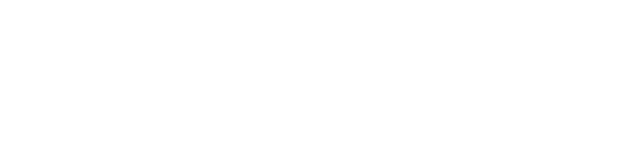
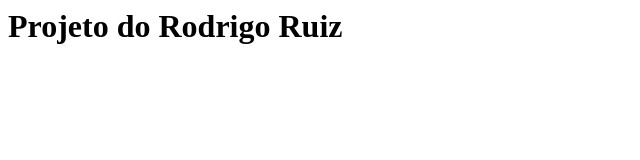
Before and after one commit to rodrigomruiz/curso-git, a plain HTML site: page index.html in a window 1280 px wide. Shown: the whole page, without its empty margins (0-640 px from the left). Drawn offline with Linux system fonts and the light colour scheme.

Commit message:
Titulo da pagina

```diff
--- a/index.html
+++ b/index.html
@@ -5,7 +5,7 @@
 	</head>
 
 	<body>
-
+		<h1>Projeto do Rodrigo Ruiz</h1>
 	</body>
 
 </html>
```
